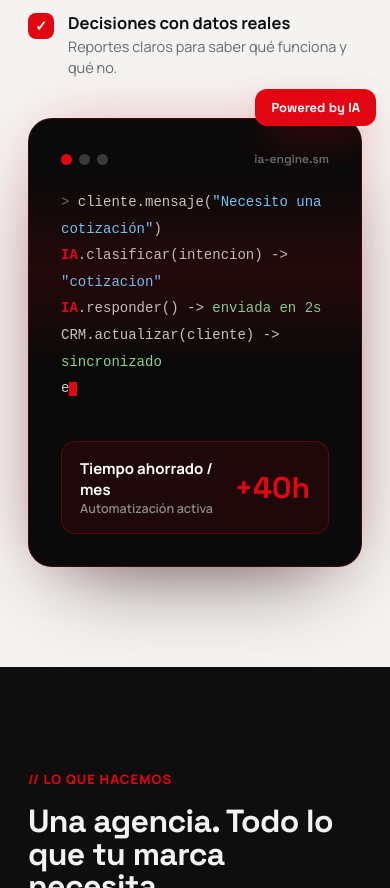
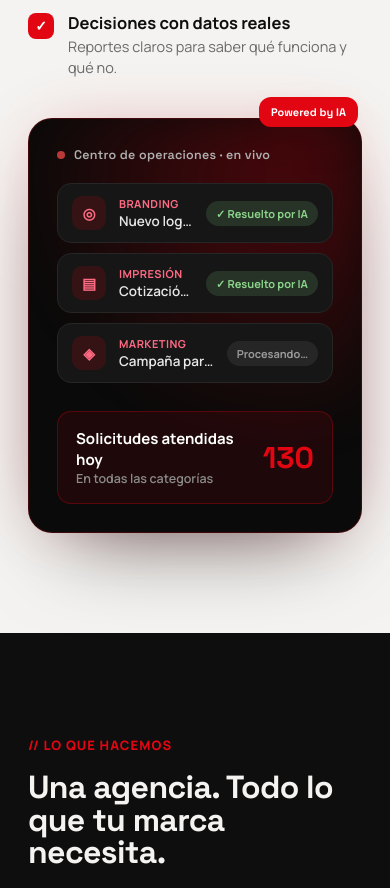
Before and after one commit to smsuministrospublicidad-lang/sm-publicidad, a website: page index.html in a window 390 px wide. Shown: the part 1992-2880 px from the top of the page. Drawn offline with Linux system fonts and the light colour scheme.

Commit message:
Replace code terminal with a multi-category live operations feed
Instead of a code/IA-only visual, show a live feed of incoming requests
across all service categories (branding, impresión, marketing,
fotografía, web, souvenirs) getting resolved by IA, plus a running
"requests handled today" counter — more visual and representative of
the whole business, not just the tech side.

Also fixed two real bugs surfaced while testing:
- Infinite synchronous loop in the feed's card-eviction logic (was a
  `while` that could never terminate since removal is async).
- A CSS Grid "blowout" (bare `1fr` tracks don't shrink below content's
  intrinsic min-content) that caused horizontal page overflow on mobile
  whenever a grid child had unshrinkable content — switched grid-2 and
  cta-grid to minmax(0, 1fr) tracks, plus trimmed the floating badge and
  panel glow bleed on narrow viewports.

```diff
--- a/assets/css/styles.css
+++ b/assets/css/styles.css
@@ -239,7 +239,7 @@ h1, h2, h3 { font-family: var(--font-display); letter-spacing: -.02em; }
 .section-head-row { display: flex; flex-wrap: wrap; justify-content: space-between; align-items: flex-end; gap: 20px; }
 .section-note { color: #8a8a8a; font-size: 14px; max-width: 32ch; }
 
-.grid-2 { display: grid; grid-template-columns: 1fr 1fr; gap: 64px; align-items: center; }
+.grid-2 { display: grid; grid-template-columns: minmax(0, 1fr) minmax(0, 1fr); gap: 64px; align-items: center; }
 
 /* ---------- IA panel ---------- */
 .check-list { display: flex; flex-direction: column; gap: 14px; margin-top: 32px; }
@@ -255,58 +255,58 @@ h1, h2, h3 { font-family: var(--font-display); letter-spacing: -.02em; }
 
 .ia-panel-wrap { position: relative; }
 
-.ia-terminal {
+.ops-panel {
   position: relative; overflow: hidden;
-  background: #0a0a0a; border-radius: 24px; padding: 32px;
+  background: #0a0a0a; border-radius: 24px; padding: 28px;
   border: 1px solid rgba(226, 6, 19, .25);
-  box-shadow: 0 40px 90px -40px rgba(0, 0, 0, .6), 0 0 70px -20px rgba(226, 6, 19, .35);
+  box-shadow: 0 40px 90px -40px rgba(0, 0, 0, .6), 0 0 70px -20px rgba(226, 6, 19, .3);
 }
-.ia-panel-head { position: relative; z-index: 1; display: flex; align-items: center; justify-content: space-between; margin-bottom: 22px; }
-.dots { display: flex; gap: 7px; }
-.dots span { width: 11px; height: 11px; border-radius: 50%; background: #3a3a3a; }
-.dots span:first-child { background: var(--accent); }
-.ia-panel-title { color: #6a6a6a; font-family: var(--font-display); font-size: 12px; font-weight: 600; }
-
-.ia-terminal-scan {
-  position: absolute; z-index: 2; left: 0; right: 0; height: 45%; top: -45%;
-  background: linear-gradient(180deg, transparent 0%, rgba(226, 6, 19, .12) 50%, transparent 100%);
-  animation: scan 3.6s linear infinite;
-  pointer-events: none;
-}
-@keyframes scan { to { top: 100%; } }
-
-.ia-terminal-body {
-  position: relative; z-index: 1;
-  min-height: 230px; margin: 0;
-  font-family: 'Courier New', ui-monospace, monospace;
-  font-size: 14px; line-height: 1.9; color: #c9c9c9;
-  white-space: pre-wrap; word-break: break-word;
-}
-.ia-terminal-body .t-kw { color: var(--accent); font-weight: 700; }
-.ia-terminal-body .t-str { color: #6ecbff; }
-.ia-terminal-body .t-ok { color: #8bd48b; }
-.ia-terminal-body .t-muted { color: #6a6a6a; }
-.ia-terminal-cursor {
-  display: inline-block; width: 8px; height: 1em;
-  background: var(--accent); vertical-align: text-bottom;
-  animation: blink .9s step-end infinite;
+.ops-panel-glow {
+  position: absolute; z-index: 0; inset: -30px;
+  background: radial-gradient(circle at 75% 15%, rgba(226, 6, 19, .3), transparent 60%);
+  filter: blur(30px);
+  animation: pulse 3.2s ease-in-out infinite;
 }
 
-.ia-panel-highlight {
-  margin-top: 22px; background: rgba(226, 6, 19, .1); border: 1px solid rgba(226, 6, 19, .3);
+.ops-head { position: relative; z-index: 1; display: flex; align-items: center; gap: 9px; margin-bottom: 20px; }
+.ops-live-dot { width: 8px; height: 8px; border-radius: 50%; background: #ff4d4d; animation: pulse 1.6s infinite; }
+.ops-title { color: #b0b0b0; font-family: var(--font-display); font-size: 12.5px; font-weight: 600; letter-spacing: .02em; }
+
+.ops-feed { position: relative; z-index: 1; display: flex; flex-direction: column; gap: 10px; min-height: 208px; }
+.ops-card {
+  display: flex; align-items: center; gap: 13px;
+  background: var(--bg-card); border: 1px solid #262626; border-radius: 14px;
+  padding: 12px 14px;
+  opacity: 0; transform: translateY(-10px);
+  transition: opacity .45s ease, transform .45s ease;
+}
+.ops-card.is-visible { opacity: 1; transform: translateY(0); }
+.ops-card.is-leaving { opacity: 0; transform: translateY(8px); }
+.ops-card-icon {
+  flex: 0 0 auto; width: 34px; height: 34px; border-radius: 10px;
+  background: rgba(226, 6, 19, .15); color: #ff6a83;
+  display: flex; align-items: center; justify-content: center;
+  font-family: var(--font-display); font-weight: 700; font-size: 15px;
+}
+.ops-card-body { flex: 1; min-width: 0; }
+.ops-card-cat { color: #ff6a83; font-weight: 700; font-size: 11px; letter-spacing: .04em; text-transform: uppercase; }
+.ops-card-text { color: #e8e8e8; font-size: 13.5px; font-weight: 600; margin-top: 1px; white-space: nowrap; overflow: hidden; text-overflow: ellipsis; }
+.ops-card-status {
+  flex: 0 0 auto; font-size: 11px; font-weight: 700; padding: 5px 10px; border-radius: 999px;
+  background: #262626; color: #9a9a9a;
+  transition: background .3s ease, color .3s ease;
+}
+.ops-card-status.is-done { background: rgba(139, 212, 139, .15); color: #8bd48b; }
+
+.ops-counter {
+  position: relative; z-index: 1;
+  margin-top: 20px; background: rgba(226, 6, 19, .1); border: 1px solid rgba(226, 6, 19, .3);
   border-radius: 14px; padding: 16px 18px;
   display: flex; align-items: center; justify-content: space-between;
 }
 .hl-title { color: #fff; font-weight: 700; font-size: 15px; }
 .hl-sub { color: #8a8a8a; font-size: 12.5px; font-weight: 600; }
 .hl-num { font-family: var(--font-display); font-weight: 700; font-size: 30px; color: var(--accent); }
-
-.ia-terminal-glow {
-  position: absolute; z-index: -1; inset: -30px;
-  background: radial-gradient(circle at 30% 20%, rgba(226, 6, 19, .35), transparent 60%);
-  filter: blur(30px);
-  animation: pulse 3.2s ease-in-out infinite;
-}
 
 .floating-badge {
   position: absolute; top: -22px; right: -14px;
@@ -439,7 +439,7 @@ h1, h2, h3 { font-family: var(--font-display); letter-spacing: -.02em; }
     linear-gradient(90deg, rgba(255, 255, 255, .08) 1px, transparent 1px);
   background-size: 56px 56px; opacity: .5; animation: none;
 }
-.cta-grid { position: relative; grid-template-columns: 1.1fr .9fr; gap: 56px; }
+.cta-grid { position: relative; grid-template-columns: minmax(0, 1.1fr) minmax(0, .9fr); gap: 56px; }
 .cta-title { font-weight: 700; font-size: clamp(34px, 5vw, 60px); line-height: .98; max-width: 14ch; }
 .cta-lead { font-size: 19px; line-height: 1.55; margin: 22px 0 34px; max-width: 46ch; color: rgba(255, 255, 255, .92); }
 
@@ -509,7 +509,7 @@ h1, h2, h3 { font-family: var(--font-display); letter-spacing: -.02em; }
 @media (max-width: 900px) {
   .nav-desktop { display: none; }
   .burger { display: block; }
-  .grid-2, .cta-grid { grid-template-columns: 1fr; gap: 40px; }
+  .grid-2, .cta-grid { grid-template-columns: minmax(0, 1fr); gap: 40px; }
   .services-grid { grid-template-columns: 1fr 1fr; }
   .process-grid { grid-template-columns: 1fr 1fr; }
   .portfolio-grid { grid-template-columns: repeat(2, 1fr); }
@@ -521,4 +521,6 @@ h1, h2, h3 { font-family: var(--font-display); letter-spacing: -.02em; }
   .process-grid { grid-template-columns: 1fr; }
   .service-card-feature { grid-column: span 1; }
   .portfolio-grid { grid-template-columns: 1fr; }
+  .floating-badge { top: -14px; right: 4px; font-size: 11px; padding: 8px 12px; }
+  .ops-panel-glow { inset: -12px; }
 }
--- a/assets/js/main.js
+++ b/assets/js/main.js
@@ -47,51 +47,61 @@
     typeTick();
   }
 
-  // ---------- IA terminal effect ----------
-  const terminalBody = document.getElementById('iaTerminalBody');
-  if (terminalBody) {
-    const lines = [
-      { plain: '> cliente.mensaje("Necesito una cotización")', html: '<span class="t-muted">&gt;</span> cliente.mensaje(<span class="t-str">"Necesito una cotización"</span>)' },
-      { plain: 'IA.clasificar(intencion) -> "cotizacion"', html: '<span class="t-kw">IA</span>.clasificar(intencion) -&gt; <span class="t-str">"cotizacion"</span>' },
-      { plain: 'IA.responder() -> enviada en 2s', html: '<span class="t-kw">IA</span>.responder() -&gt; <span class="t-ok">enviada en 2s</span>' },
-      { plain: 'CRM.actualizar(cliente) -> sincronizado', html: 'CRM.actualizar(cliente) -&gt; <span class="t-ok">sincronizado</span>' },
-      { plain: 'equipo.notificado() -> listo para continuar', html: 'equipo.notificado() -&gt; <span class="t-ok">listo para continuar</span>' },
+  // ---------- Live operations feed ----------
+  const opsFeed = document.getElementById('opsFeed');
+  const opsCounterEl = document.getElementById('opsCounter');
+  if (opsFeed && opsCounterEl) {
+    const requests = [
+      { cat: 'Branding', icon: '◎', text: 'Nuevo logo para restaurante' },
+      { cat: 'Impresión', icon: '▤', text: 'Cotización de tarjetas' },
+      { cat: 'Marketing', icon: '◈', text: 'Campaña para redes sociales' },
+      { cat: 'Fotografía', icon: '◐', text: 'Sesión de fotos de producto' },
+      { cat: 'Web & IA', icon: '{ }', text: 'Chatbot para atención 24/7' },
+      { cat: 'Souvenirs', icon: '★', text: 'Merch para lanzamiento' },
+      { cat: 'Impresión', icon: '▤', text: 'Vallas para punto de venta' },
+      { cat: 'Marketing', icon: '◈', text: 'Anuncios en Google Ads' },
     ];
-    let lineIndex = 0;
-    let charIndex = 0;
-    let builtLines = [];
+    const MAX_CARDS = 3;
+    let reqIndex = 0;
+    let counter = 128;
+    opsCounterEl.textContent = counter;
 
-    function renderTerminal(partial) {
-      const finished = builtLines.join('\n');
-      const sep = builtLines.length ? '\n' : '';
-      terminalBody.innerHTML = finished + sep + partial + '<span class="ia-terminal-cursor"></span>';
+    function addCard() {
+      const req = requests[reqIndex % requests.length];
+      reqIndex += 1;
+
+      const card = document.createElement('div');
+      card.className = 'ops-card';
+      card.innerHTML =
+        '<div class="ops-card-icon">' + req.icon + '</div>' +
+        '<div class="ops-card-body">' +
+          '<div class="ops-card-cat">' + req.cat + '</div>' +
+          '<div class="ops-card-text">' + req.text + '</div>' +
+        '</div>' +
+        '<div class="ops-card-status">Procesando…</div>';
+      opsFeed.appendChild(card);
+
+      requestAnimationFrame(() => card.classList.add('is-visible'));
+
+      if (opsFeed.children.length > MAX_CARDS) {
+        const oldest = opsFeed.children[0];
+        oldest.classList.add('is-leaving');
+        setTimeout(() => oldest.remove(), 450);
+      }
+
+      setTimeout(() => {
+        const status = card.querySelector('.ops-card-status');
+        if (status) {
+          status.textContent = '✓ Resuelto por IA';
+          status.classList.add('is-done');
+        }
+        counter += 1;
+        opsCounterEl.textContent = counter;
+      }, 1000);
     }
 
-    function terminalTick() {
-      if (lineIndex >= lines.length) {
-        setTimeout(() => {
-          builtLines = [];
-          lineIndex = 0;
-          charIndex = 0;
-          terminalBody.innerHTML = '<span class="ia-terminal-cursor"></span>';
-          setTimeout(terminalTick, 400);
-        }, 2600);
-        return;
-      }
-      const line = lines[lineIndex];
-      charIndex += 1;
-      const partial = line.plain.slice(0, charIndex);
-      renderTerminal(partial);
-      if (charIndex >= line.plain.length) {
-        builtLines.push(line.html);
-        lineIndex += 1;
-        charIndex = 0;
-        setTimeout(terminalTick, 420);
-        return;
-      }
-      setTimeout(terminalTick, 22);
-    }
-    terminalTick();
+    addCard();
+    setInterval(addCard, 2200);
   }
 
   // ---------- Hero slider ----------
--- a/index.html
+++ b/index.html
@@ -101,19 +101,18 @@
       </ul>
     </div>
     <div class="ia-panel-wrap" data-reveal>
-      <div class="ia-terminal">
-        <div class="ia-terminal-scan" aria-hidden="true"></div>
-        <div class="ia-panel-head">
-          <div class="dots"><span></span><span></span><span></span></div>
-          <span class="ia-panel-title">ia-engine.sm</span>
+      <div class="ops-panel">
+        <div class="ops-panel-glow" aria-hidden="true"></div>
+        <div class="ops-head">
+          <span class="ops-live-dot"></span>
+          <span class="ops-title">Centro de operaciones · en vivo</span>
         </div>
-        <pre class="ia-terminal-body" id="iaTerminalBody" aria-hidden="true"></pre>
-        <div class="ia-panel-highlight">
-          <div><div class="hl-title">Tiempo ahorrado / mes</div><div class="hl-sub">Automatización activa</div></div>
-          <div class="hl-num">+40h</div>
+        <div class="ops-feed" id="opsFeed" aria-hidden="true"></div>
+        <div class="ops-counter">
+          <div><div class="hl-title">Solicitudes atendidas hoy</div><div class="hl-sub">En todas las categorías</div></div>
+          <div class="hl-num" id="opsCounter">0</div>
         </div>
       </div>
-      <div class="ia-terminal-glow" aria-hidden="true"></div>
       <div class="floating-badge">Powered by IA</div>
     </div>
   </div>
```
